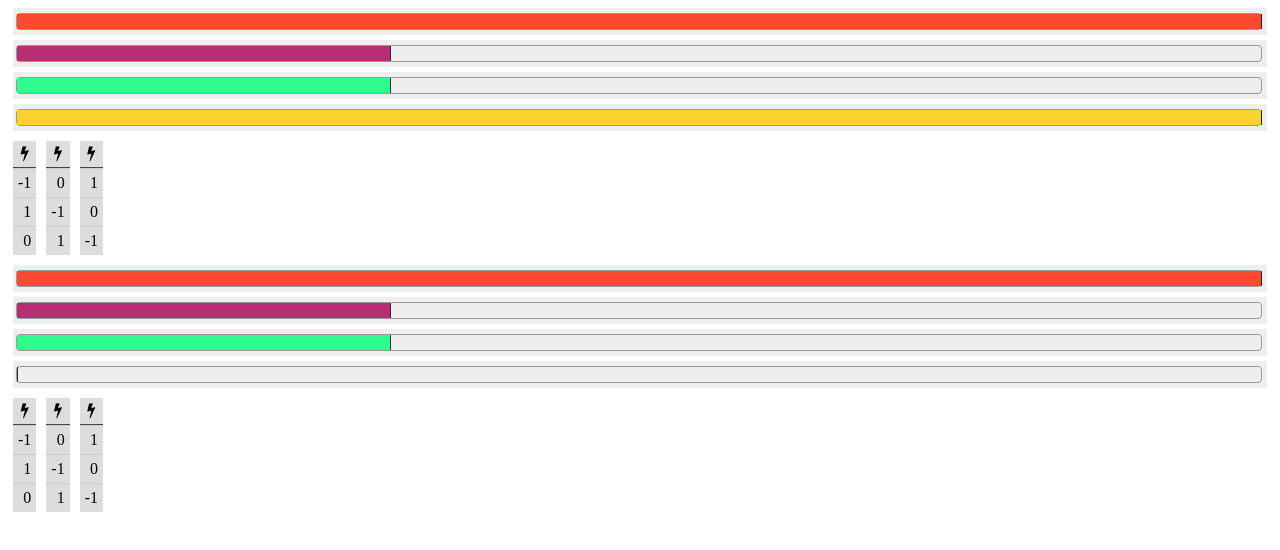
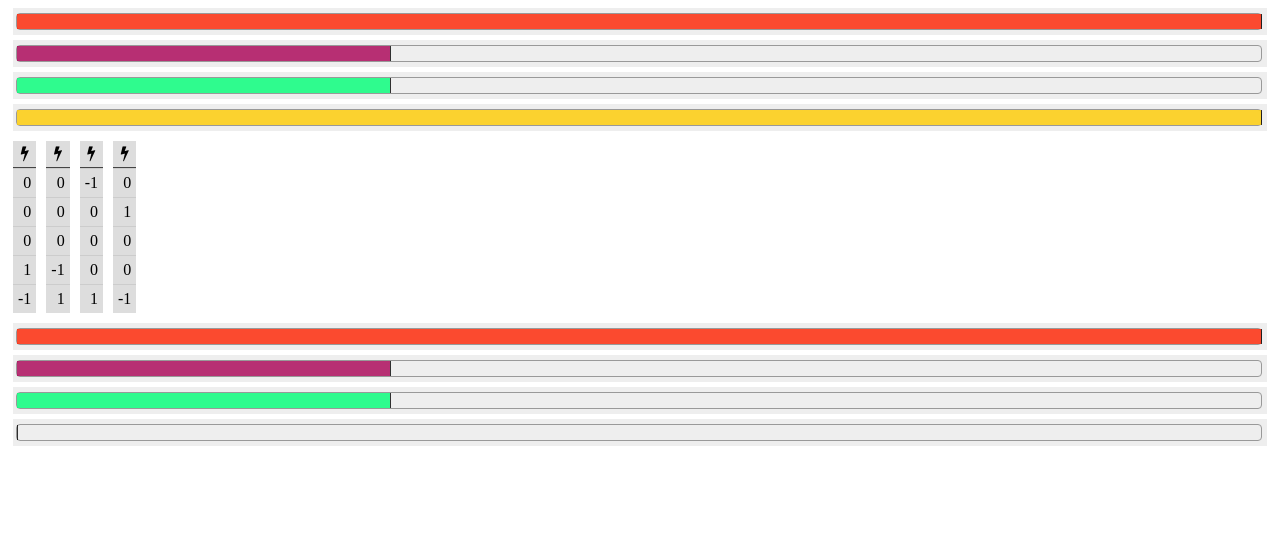
Before and after one commit to TreetopFlyer/Caster, a plain HTML site: page index.html in a window 1280 px wide. Drawn offline with nearby package versions, Linux system fonts and the light colour scheme.

Commit message:
weird issues

```diff
--- a/index.html
+++ b/index.html
@@ -117,6 +117,26 @@ Util.RemoveFrom = function(inObj, inArray)
 			inArray.Splice(i, 1);
 	}
 };
+Util.RandomSplice = function(inArray)
+{
+	var index = Math.floor(inArray.length*Math.random());
+	return inArray.splice(index, 1)[0];
+};
+// produce an array of length inCount that will contain random values, adding up to inAmount.
+Util.Divvy = function(inAmount, inCount)
+{
+	var i;
+	var out = [];
+	var decrement = 0;
+	for(i=0; i<inCount-1; i++)
+	{
+		decrement = Math.floor((inAmount+1)*Math.random());
+		inAmount -= decrement;
+		out[i] = decrement;
+	}
+	out.push(inAmount);
+	return out;
+};
 </script>
 
 <!-- Stat -->
@@ -224,6 +244,39 @@ Ability.Create = function(inVector, inType)
 	obj.Charge = Stat.Create(0, 0, 1);
 
 	return obj;
+};
+// creates a random ability
+Ability.Random = function(inMaxPower, inEnergies)
+{
+
+	var energies = [];
+	var i;
+	for(i=0; i<inEnergies.length; i++)
+	{
+		energies.push(inEnergies[i]);
+	}
+
+	var abilityPower = Math.ceil(Math.random()*inMaxPower); // roll for how much energy the ability will require
+	var abilityNegative = Math.floor(Math.random()*(inEnergies.length-1)) + 1; // roll for how many energies will be negative
+	var abilityPositive = inEnergies.length-abilityNegative;
+
+	var vectorNegative = Util.Divvy(-abilityPower, abilityNegative);// the negative part of the change vector
+	var vectorPositive = Util.Divvy(abilityPower, abilityPositive); //the positive part of the change vector
+
+
+	var vectorOrdered = vectorNegative.concat(vectorPositive);
+	var vectorJumbled = [];
+
+
+
+	while(vectorOrdered.length != 0)
+	{
+		vectorJumbled.push( Util.RandomSplice(vectorOrdered) );
+	}
+
+	console.log(vectorJumbled);
+
+	return Ability.Create(vectorJumbled, Effect.Type.Damage);
 };
 // Check to see if performing an ability would cause one of the energy levels to go below 0
 Ability.Check = function(inAbility, inEnergies)
@@ -588,8 +641,6 @@ AbilityDisplay.Create = function(inAbility)
 	};
 </script>
 
-
-
 	</head>
 	<body>
 
@@ -602,7 +653,7 @@ World.Energies = [];
 World.Groups = [];
 
 var i;
-var count = 3;
+var count = 5;
 var startingLevel = 3;
 for(i=0; i<count; i++)
 {
@@ -615,12 +666,12 @@ World.Groups.push(Group.Create());
 var p1 = Player.Create(World.Groups[0]);
 var p2 = Player.Create(World.Groups[1]);
 
-var a1 = Ability.Create([-1, 1, 0], Effect.Type.Damage);
-var a2 = Ability.Create([0, -1, 1], Effect.Type.Damage);
-var a3 = Ability.Create([1, 0, -1], Effect.Type.Damage);
+p1.Abilities.push(Ability.Random(2, World.Energies));
+p1.Abilities.push(Ability.Random(2, World.Energies));
+p1.Abilities.push(Ability.Random(2, World.Energies));
+p1.Abilities.push(Ability.Random(2, World.Energies));
 
-p1.Abilities = [a1, a2, a3];
-p2.Abilities = [a1, a2, a3];
+
 
 Round.Groups = World.Groups;
 Round.Create();
```
